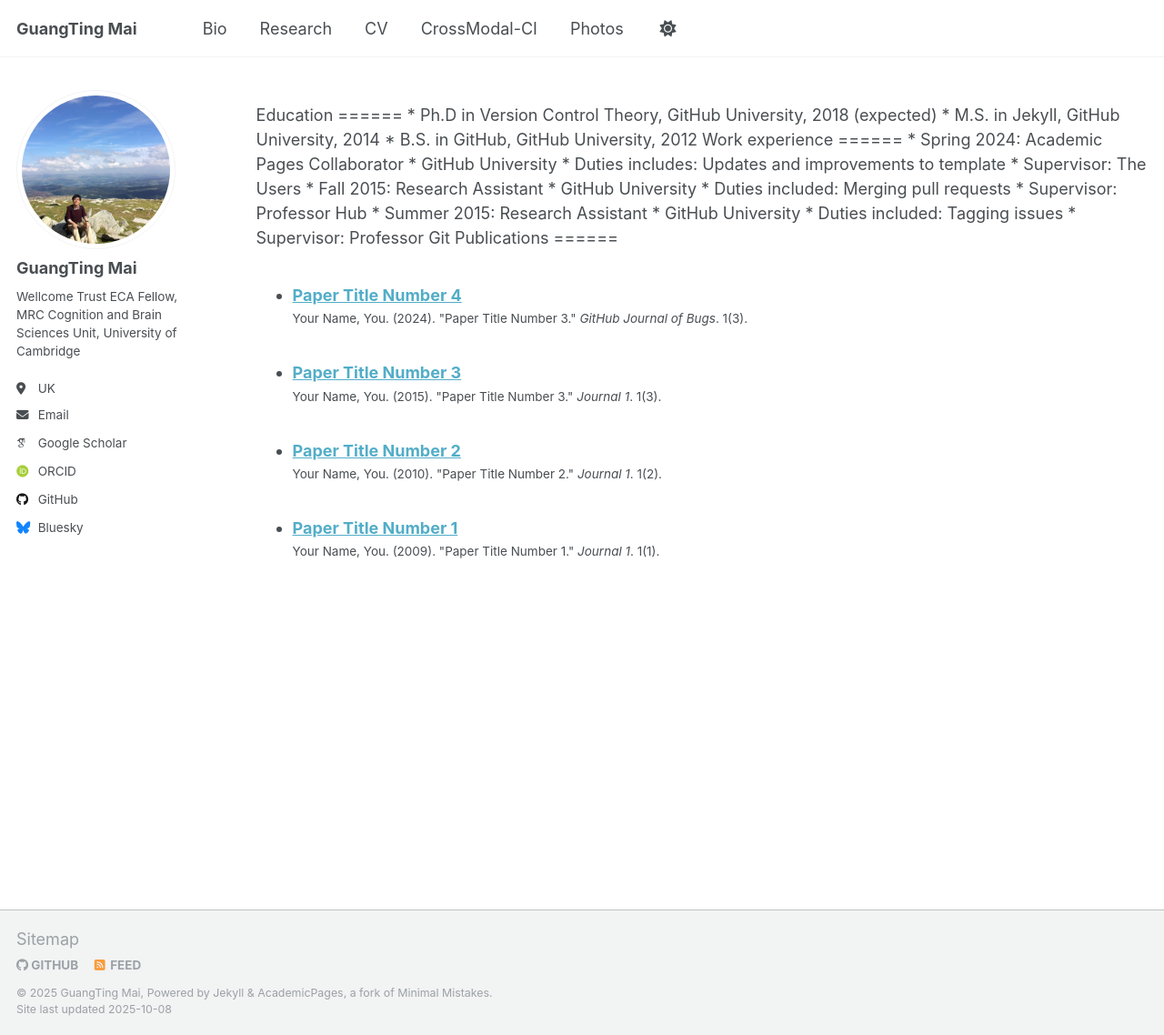
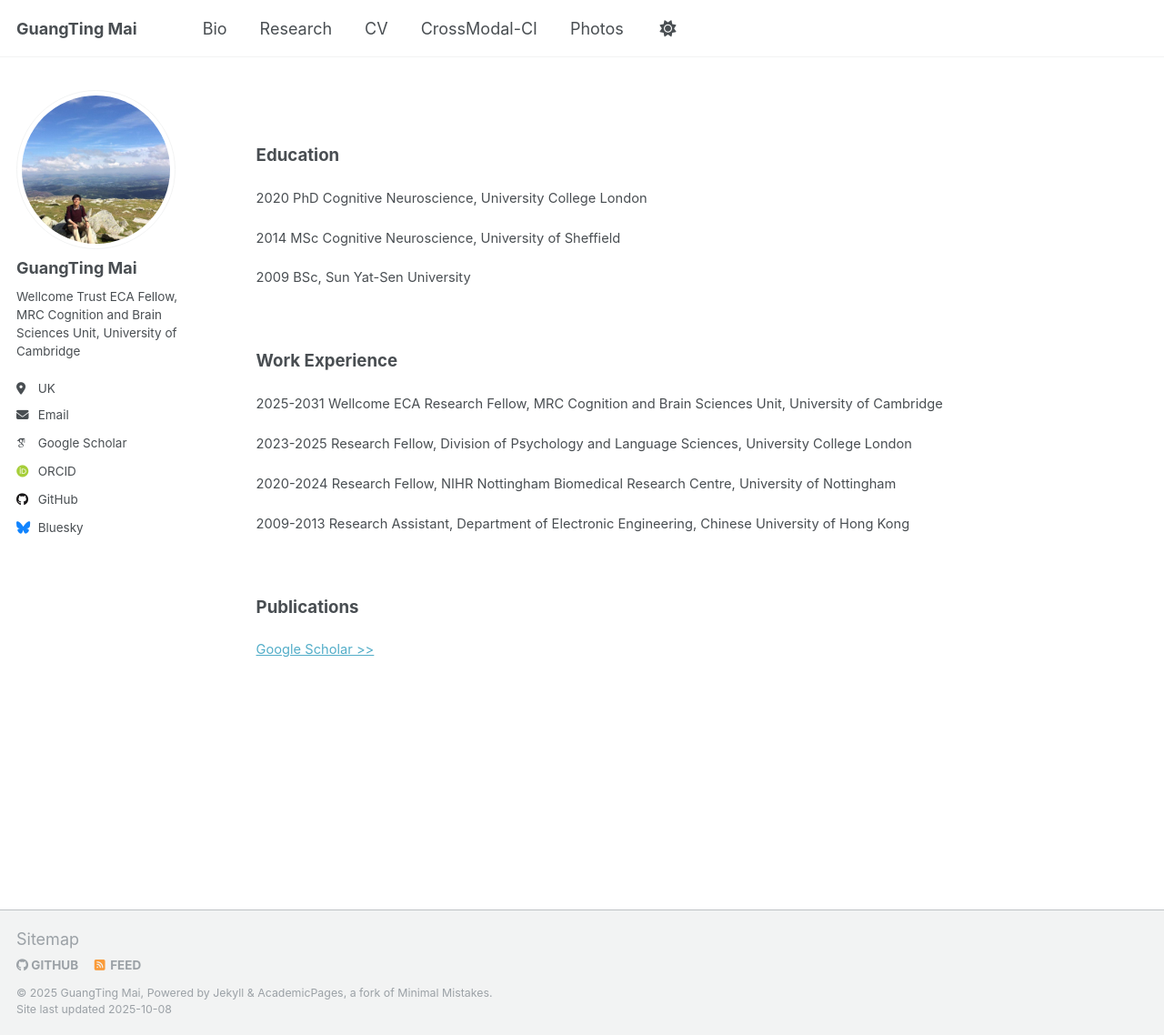
Before and after one commit to guangtingmai/guangtingmai.github.io, a Jekyll site: the page built from _pages/cv.html, in a window 1280 px wide and 1138 px high. Shown: the whole window at 91% size. Built offline with Jekyll 4.4.1, drawn with Linux system fonts in a browser that asks for light colours; some web fonts are replaced.

Commit message:
Update cv.html

```diff
--- a/_pages/cv.html
+++ b/_pages/cv.html
@@ -6,34 +6,18 @@
 #redirect_from:
 #  - /resume
 ---
-
-{% include base_path %}
-
-Education
-======
-* Ph.D in Version Control Theory, GitHub University, 2018 (expected)
-* M.S. in Jekyll, GitHub University, 2014
-* B.S. in GitHub, GitHub University, 2012
-
-Work experience
-======
-* Spring 2024: Academic Pages Collaborator
-  * GitHub University
-  * Duties includes: Updates and improvements to template
-  * Supervisor: The Users
-
-* Fall 2015: Research Assistant
-  * GitHub University
-  * Duties included: Merging pull requests
-  * Supervisor: Professor Hub
-
-* Summer 2015: Research Assistant
-  * GitHub University
-  * Duties included: Tagging issues
-  * Supervisor: Professor Git
-
-Publications
-======
-  <ul>{% for post in site.publications reversed %}
-    {% include archive-single-cv.html %}
-  {% endfor %}</ul>
+<br>
+<p><span style="font-size: 14pt;line-height: 1.4;display: block;margin-bottom: 0.12vh"><strong>Education</strong></span></p>
+<p><span style="font-size: 11pt;line-height: 1.4;display: block;margin-bottom: 0.12vh">2020 PhD Cognitive Neuroscience, University College London</span></p>
+<p><span style="font-size: 11pt;line-height: 1.4;display: block;margin-bottom: 0.12vh">2014 MSc Cognitive Neuroscience, University of Sheffield</span></p>
+<p><span style="font-size: 11pt;line-height: 1.4;display: block;margin-bottom: 0.12vh">2009 BSc, Sun Yat-Sen University</span></p>
+<br>
+<p><span style="font-size: 14pt;line-height: 1.4;display: block;margin-bottom: 0.12vh"><strong>Work Experience</strong></span></p>
+<p><span style="font-size: 11pt;line-height: 1.4;display: block;margin-bottom: 0.12vh">2025-2031 Wellcome ECA Research Fellow, MRC Cognition and Brain Sciences Unit, University of Cambridge</span></p>
+<p><span style="font-size: 11pt;line-height: 1.4;display: block;margin-bottom: 0.12vh">2023-2025 Research Fellow, Division of Psychology and Language Sciences, University College London</span></p>
+<p><span style="font-size: 11pt;line-height: 1.4;display: block;margin-bottom: 0.12vh">2020-2024 Research Fellow, NIHR Nottingham Biomedical Research Centre, University of Nottingham</span></p>
+<p><span style="font-size: 11pt;line-height: 1.4;display: block;margin-bottom: 0.12vh">2009-2013 Research Assistant, Department of Electronic Engineering, Chinese University of Hong Kong</span></p>
+<br>
+<p><span style="font-size: 14pt;line-height: 1.4;display: block;margin-bottom: 0.12vh"><strong>Publications</strong></span></p>
+<p><span style="font-size: 11pt;line-height: 1.4;display: block;margin-bottom: 0.12vh"><a href="https://scholar.google.com/citations?user=bCQ03mIAAAAJ&hl=en">
+ Google Scholar >></a></span></p>
```
